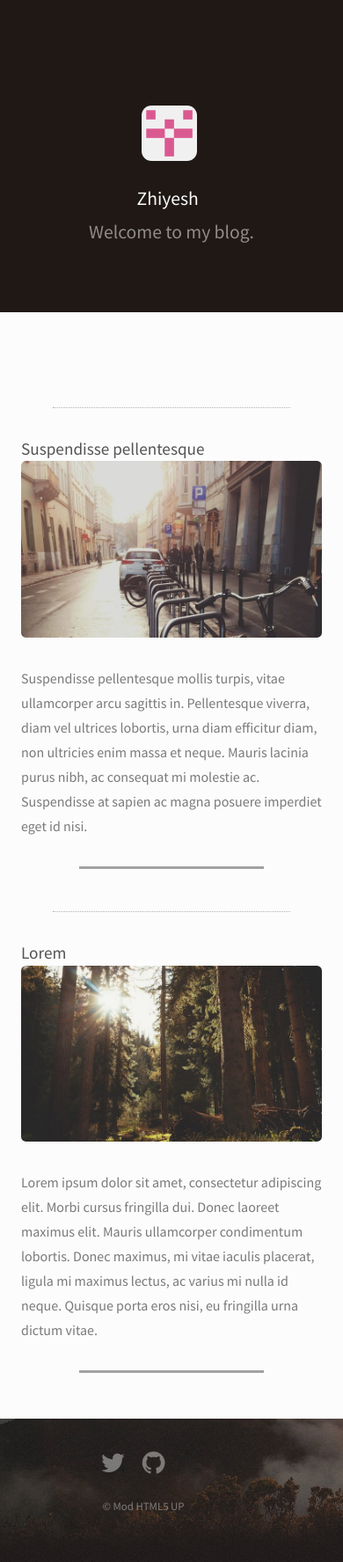
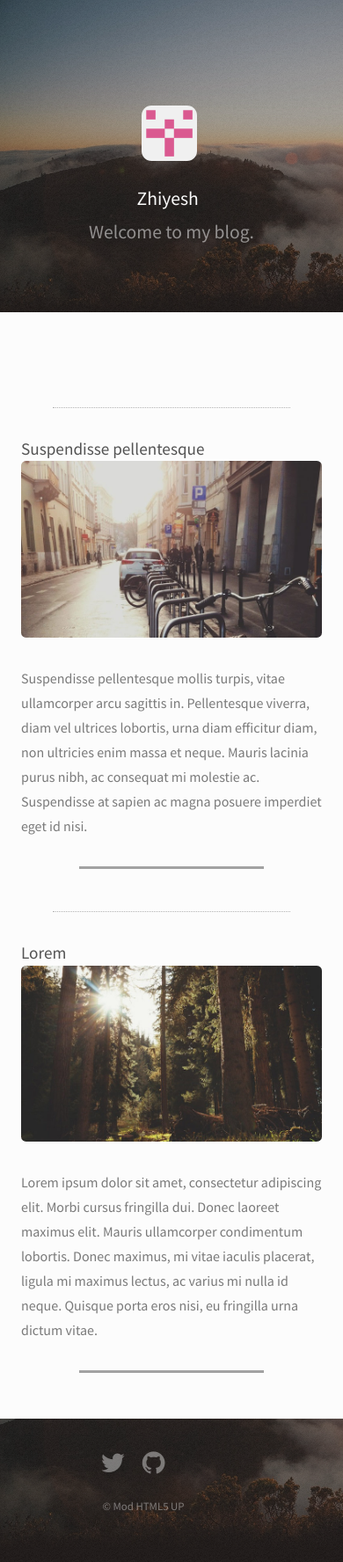
Before and after one commit to Zhiyelah/zhiyelah.github.io, a Jekyll site: the page built from index.html, in a window 390 px wide. Shown: the whole page at 88% size. Built offline with Jekyll 4.4.1, drawn with Linux system fonts in a browser that asks for light colours; nearby versions of some CDN libraries.

Commit message:
Update main.css

```diff
--- a/css/main.css
+++ b/css/main.css
@@ -2966,6 +2966,7 @@
 				background-attachment: scroll;
 				background-position: top left, center center;
 				background-size: auto,		cover;
+				background-image: url("images/overlay.png"), url("../images/bg.jpg");
 				left: auto;
 				padding: 6em 4em;
 				position: relative;
```
